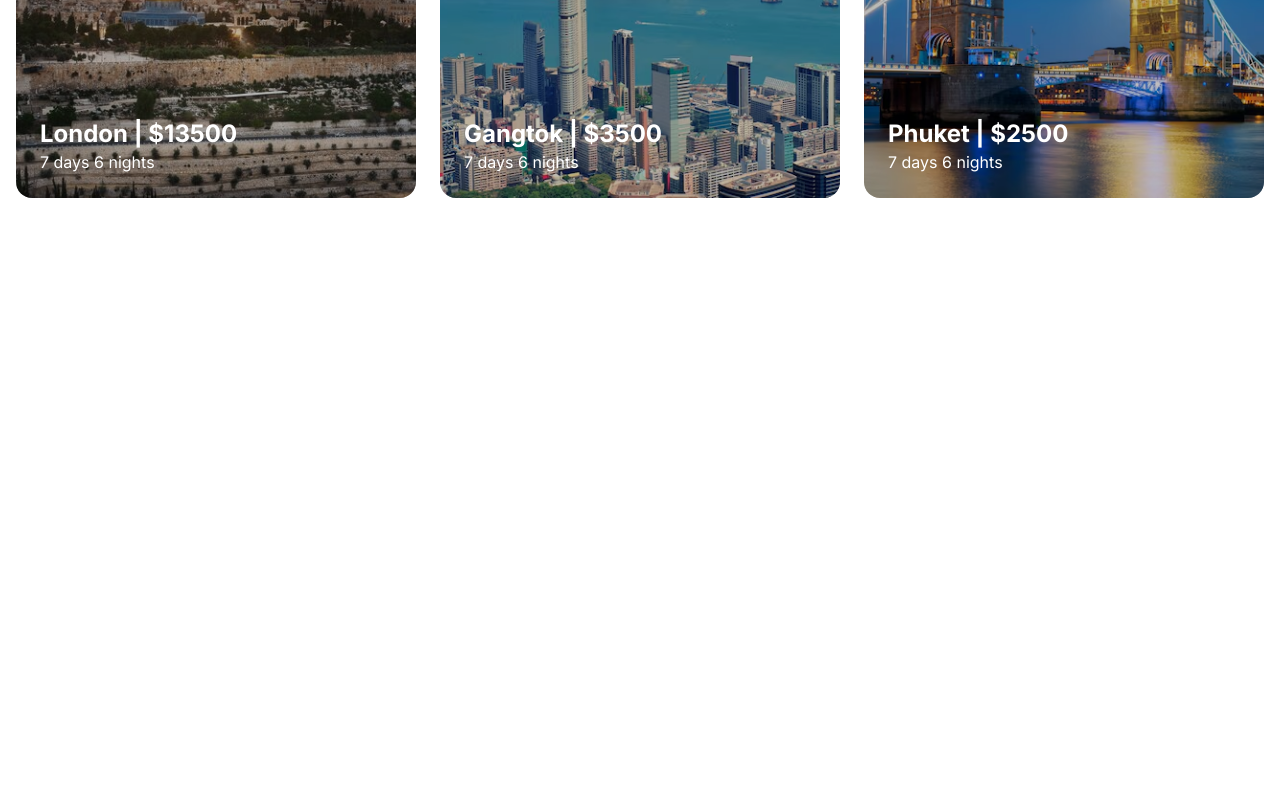
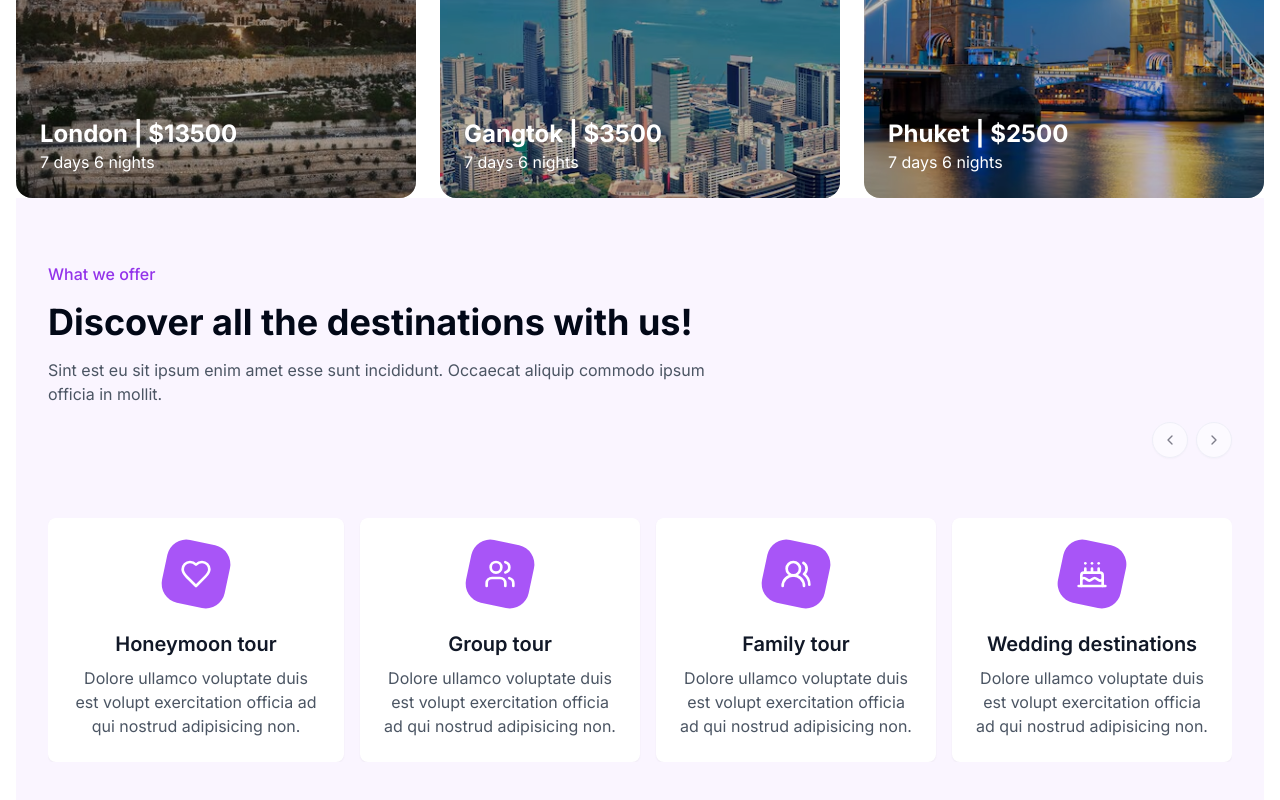
Before and after one commit to JordanCalzen/tours-travels, a Next.js app: page / in a window 1280 px wide. Shown: the part 1708-2508 px from the top of the page. Before the commit the page ends 1938 px from the top, so only its background shows below. Built offline with nearby package versions, Linux system fonts and the light colour scheme.

Commit message:
added service section

```diff
--- a/app/globals.css
+++ b/app/globals.css
@@ -18,6 +18,23 @@
 
 .border-b-r {
 	border-bottom-right-radius: 25px;
+}
+@media (min-width: 320px) {
+	.screen-below320 {
+		top: 16rem;
+	}
+}
+
+@media (min-width: 438px) {
+	.screen-below438 {
+		top: 14rem;
+	}
+}
+
+@media (min-width: 598px) {
+	.screen-below598 {
+		top: 13rem;
+	}
 }
 
 @layer base {
--- a/app/page.tsx
+++ b/app/page.tsx
@@ -1,5 +1,6 @@
 import Hero from "@/components/frontend/hrero";
 import MainNav from "@/components/frontend/main-nav";
+import ServicesSection from "@/components/frontend/services-section";
 import TopNav from "@/components/frontend/top-nav";
 import TravelGrid from "@/components/frontend/travel-grid";
 import TrustedPartner from "@/components/frontend/trusted-sec";
@@ -35,6 +36,7 @@ export default function Home() {
 					Choose your destinations
 				</h1>
 				<TravelGrid />
+				<ServicesSection />
 			</div>
 		</>
 	);
--- /dev/null
+++ b/components/frontend/service-card.tsx
@@ -0,0 +1,26 @@
+import type { LucideIcon } from "lucide-react";
+
+interface ServiceCardProps {
+	title: string;
+	description: string;
+	Icon: LucideIcon;
+}
+
+export default function ServiceCard({
+	title,
+	description,
+	Icon,
+}: ServiceCardProps) {
+	return (
+		<div className="flex flex-col items-center p-6 text-center bg-white rounded-lg shadow-sm h-full">
+			<div className="relative">
+				<div className="w-16 h-16 bg-purple-500 rounded-[30%] rotate-12" />
+				<div className="absolute inset-0 flex items-center justify-center">
+					<Icon className="w-8 h-8 text-white" />
+				</div>
+			</div>
+			<h3 className="mt-6 text-xl font-semibold text-gray-900">{title}</h3>
+			<p className="mt-2 text-gray-600">{description}</p>
+		</div>
+	);
+}
--- /dev/null
+++ b/components/frontend/services-section.tsx
@@ -0,0 +1,128 @@
+"use client";
+
+import {
+	Heart,
+	Users,
+	Users2,
+	Cake,
+	ChevronLeft,
+	ChevronRight,
+} from "lucide-react";
+import { useState, useCallback, useEffect } from "react";
+import { Button } from "@/components/ui/button";
+import ServiceCard from "./service-card";
+import useEmblaCarousel from "embla-carousel-react";
+import Autoplay from "embla-carousel-autoplay";
+
+const services = [
+	{
+		title: "Honeymoon tour",
+		description:
+			"Dolore ullamco voluptate duis est volupt exercitation officia ad qui nostrud adipisicing non.",
+		Icon: Heart,
+	},
+	{
+		title: "Group tour",
+		description:
+			"Dolore ullamco voluptate duis est volupt exercitation officia ad qui nostrud adipisicing non.",
+		Icon: Users,
+	},
+	{
+		title: "Family tour",
+		description:
+			"Dolore ullamco voluptate duis est volupt exercitation officia ad qui nostrud adipisicing non.",
+		Icon: Users2,
+	},
+	{
+		title: "Wedding destinations",
+		description:
+			"Dolore ullamco voluptate duis est volupt exercitation officia ad qui nostrud adipisicing non.",
+		Icon: Cake,
+	},
+];
+
+export default function ServicesSection() {
+	const [emblaRef, emblaApi] = useEmblaCarousel({ loop: true }, [Autoplay()]);
+	const [prevBtnEnabled, setPrevBtnEnabled] = useState(false);
+	const [nextBtnEnabled, setNextBtnEnabled] = useState(false);
+
+	const scrollPrev = useCallback(
+		() => emblaApi && emblaApi.scrollPrev(),
+		[emblaApi]
+	);
+	const scrollNext = useCallback(
+		() => emblaApi && emblaApi.scrollNext(),
+		[emblaApi]
+	);
+
+	const onSelect = useCallback(() => {
+		if (!emblaApi) return;
+		setPrevBtnEnabled(emblaApi.canScrollPrev());
+		setNextBtnEnabled(emblaApi.canScrollNext());
+	}, [emblaApi]);
+
+	useEffect(() => {
+		if (!emblaApi) return;
+		onSelect();
+		emblaApi.on("select", onSelect);
+	}, [emblaApi, onSelect]);
+
+	return (
+		<section className="py-16 px-4 md:px-6 lg:px-8 bg-purple-50">
+			<div className="relative max-w-7xl mx-auto">
+				<div className="relative flex justify-between items-start mb-12">
+					<div className="max-w-2xl pb-16">
+						<h2 className="text-purple-600 font-medium mb-4">What we offer</h2>
+						<h3 className="text-3xl md:text-4xl font-bold mb-4">
+							Discover all the destinations with us!
+						</h3>
+						<p className="text-gray-600">
+							Sint est eu sit ipsum enim amet esse sunt incididunt. Occaecat
+							aliquip commodo ipsum officia in mollit.
+						</p>
+					</div>
+
+					<div className="absolute top-[20rem] screen-below320 screen-below438 screen-below598 md:top-[10rem] lg:top-[10rem] right-0 flex items-center gap-2">
+						<Button
+							variant="outline"
+							size="icon"
+							className="rounded-full"
+							onClick={scrollPrev}
+							disabled={!prevBtnEnabled}
+						>
+							<span className="sr-only">Previous page</span>
+							<ChevronLeft className="h-4 w-4" />
+						</Button>
+						<Button
+							variant="outline"
+							size="icon"
+							className="rounded-full"
+							onClick={scrollNext}
+							disabled={!nextBtnEnabled}
+						>
+							<span className="sr-only">Next page</span>
+							<ChevronRight className="h-4 w-4" />
+						</Button>
+					</div>
+				</div>
+
+				<div className="overflow-hidden" ref={emblaRef}>
+					<div className="flex">
+						{services.map((service, index) => (
+							<div
+								key={index}
+								className="flex-[0_0_100%] min-w-0 sm:flex-[0_0_50%] lg:flex-[0_0_25%] pl-4 first:pl-0"
+							>
+								<ServiceCard
+									title={service.title}
+									description={service.description}
+									Icon={service.Icon}
+								/>
+							</div>
+						))}
+					</div>
+				</div>
+			</div>
+		</section>
+	);
+}
--- a/package.json
+++ b/package.json
@@ -15,6 +15,8 @@
 		"@radix-ui/react-slot": "^1.1.2",
 		"class-variance-authority": "^0.7.1",
 		"clsx": "^2.1.1",
+		"embla-carousel-autoplay": "^8.5.2",
+		"embla-carousel-react": "^8.5.2",
 		"lucide-react": "^0.475.0",
 		"next": "15.1.7",
 		"react": "^19.0.0",
--- a/tailwind.config.ts
+++ b/tailwind.config.ts
@@ -11,75 +11,81 @@ module.exports = {
 	theme: {
 		container: {
 			center: true,
-    		padding: '2rem',
+			padding: "2rem",
 			screens: {
-    			'2xl': '1400px'
-    		}
+				"2xl": "1400px",
+			},
 		},
 		extend: {
 			colors: {
-    			border: 'hsl(var(--border))',
-    			input: 'hsl(var(--input))',
-    			ring: 'hsl(var(--ring))',
-    			background: 'hsl(var(--background))',
-    			foreground: 'hsl(var(--foreground))',
+				border: "hsl(var(--border))",
+				input: "hsl(var(--input))",
+				ring: "hsl(var(--ring))",
+				background: "hsl(var(--background))",
+				foreground: "hsl(var(--foreground))",
 				primary: {
-    				DEFAULT: 'hsl(var(--primary))',
-    				foreground: 'hsl(var(--primary-foreground))'
+					DEFAULT: "hsl(var(--primary))",
+					foreground: "hsl(var(--primary-foreground))",
 				},
 				secondary: {
-    				DEFAULT: 'hsl(var(--secondary))',
-    				foreground: 'hsl(var(--secondary-foreground))'
+					DEFAULT: "hsl(var(--secondary))",
+					foreground: "hsl(var(--secondary-foreground))",
 				},
 				destructive: {
-    				DEFAULT: 'hsl(var(--destructive))',
-    				foreground: 'hsl(var(--destructive-foreground))'
+					DEFAULT: "hsl(var(--destructive))",
+					foreground: "hsl(var(--destructive-foreground))",
 				},
 				muted: {
-    				DEFAULT: 'hsl(var(--muted))',
-    				foreground: 'hsl(var(--muted-foreground))'
+					DEFAULT: "hsl(var(--muted))",
+					foreground: "hsl(var(--muted-foreground))",
 				},
 				accent: {
-    				DEFAULT: 'hsl(var(--accent))',
-    				foreground: 'hsl(var(--accent-foreground))'
+					DEFAULT: "hsl(var(--accent))",
+					foreground: "hsl(var(--accent-foreground))",
 				},
 				popover: {
-    				DEFAULT: 'hsl(var(--popover))',
-    				foreground: 'hsl(var(--popover-foreground))'
+					DEFAULT: "hsl(var(--popover))",
+					foreground: "hsl(var(--popover-foreground))",
 				},
 				card: {
-    				DEFAULT: 'hsl(var(--card))',
-    				foreground: 'hsl(var(--card-foreground))'
-    			}
+					DEFAULT: "hsl(var(--card))",
+					foreground: "hsl(var(--card-foreground))",
+				},
 			},
 			borderRadius: {
-    			lg: 'var(--radius)',
-    			md: 'calc(var(--radius) - 2px)',
-    			sm: 'calc(var(--radius) - 4px)'
+				lg: "var(--radius)",
+				md: "calc(var(--radius) - 2px)",
+				sm: "calc(var(--radius) - 4px)",
 			},
 			keyframes: {
-    			'accordion-down': {
+				"accordion-down": {
 					from: {
-    					height: '0'
+						height: "0",
 					},
 					to: {
-    					height: 'var(--radix-accordion-content-height)'
-    				}
+						height: "var(--radix-accordion-content-height)",
 					},
-    			'accordion-up': {
+				},
+				"accordion-up": {
 					from: {
-    					height: 'var(--radix-accordion-content-height)'
+						height: "var(--radix-accordion-content-height)",
 					},
 					to: {
-    					height: '0'
-    				}
-    			}
+						height: "0",
+					},
+				},
 			},
 			animation: {
-    			'accordion-down': 'accordion-down 0.2s ease-out',
-    			'accordion-up': 'accordion-up 0.2s ease-out'
-    		}
-    	}
+				"accordion-down": "accordion-down 0.2s ease-out",
+				"accordion-up": "accordion-up 0.2s ease-out",
 			},
+			extend: {
+				screens: {
+					xs: "320px", // Custom breakpoint for small devices
+				},
+			},
+		},
+	},
+
 	plugins: [require("tailwindcss-animate")],
 };
```
Also changed, not shown: 1 other file (tests, documents, lock files or other folders). Lines whose indentation alone changed are shown as unchanged.
